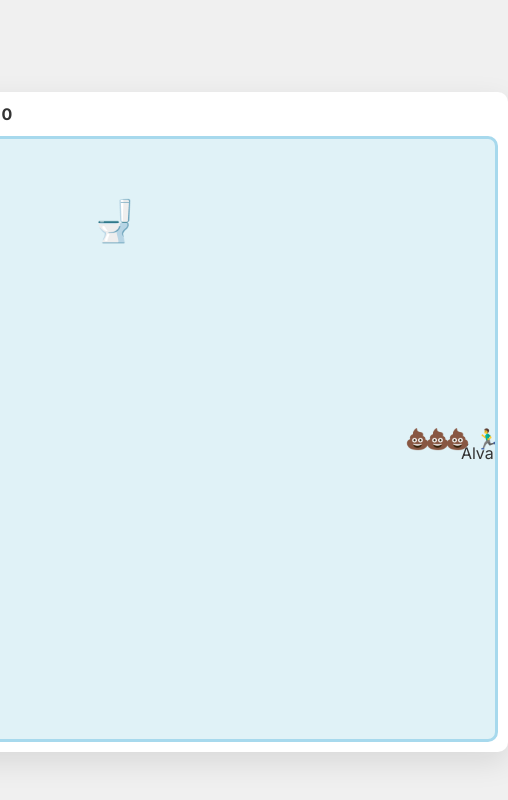
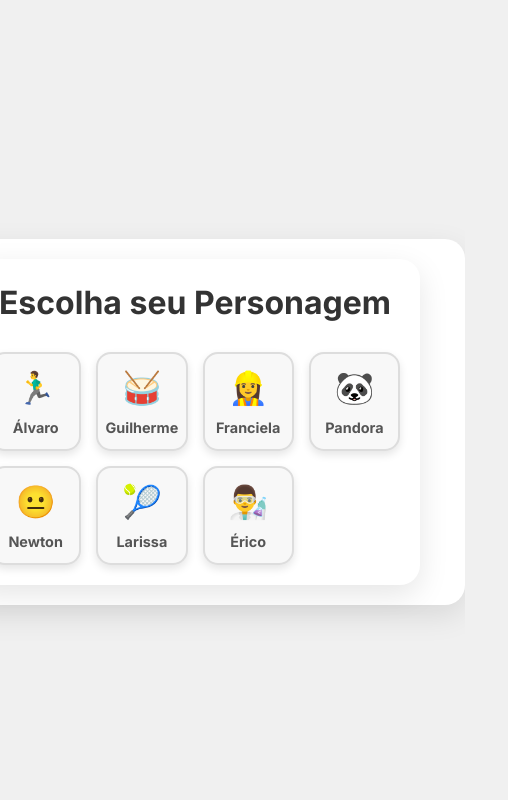
Before and after one commit to Agito-CS/games3, a plain HTML site: page index.html in a window 390 px wide. Shown: the whole page, 508 px wide, since content can reach past the window. Drawn offline with nearby package versions, Linux system fonts and the light colour scheme.

Commit message:
index.html

```diff
--- a/index.html
+++ b/index.html
@@ -19,7 +19,7 @@
             overflow: hidden; /* Prevent scrolling if canvas is slightly larger */
         }
 
-        .game-container {
+        .game-wrapper {
             display: flex;
             flex-direction: column;
             align-items: center;
@@ -28,6 +28,13 @@
             box-shadow: 0 10px 30px rgba(0, 0, 0, 0.1);
             padding: 20px;
             position: relative; /* For countdown positioning */
+        }
+
+        .game-container {
+            display: flex;
+            flex-direction: column;
+            align-items: center;
+            width: 100%; /* Ensure it takes full width of wrapper */
         }
 
         canvas {
@@ -99,36 +106,99 @@
             box-shadow: 0 6px 20px rgba(0, 0, 0, 0.3);
         }
 
-        /* Responsive adjustments */
+        /* Character Selection Screen */
+        .character-selection-screen {
+            display: flex;
+            flex-direction: column;
+            align-items: center;
+            justify-content: center;
+            background-color: #ffffff;
+            border-radius: 20px;
+            box-shadow: 0 10px 30px rgba(0, 0, 0, 0.1);
+            padding: 30px;
+            max-width: 600px;
+            width: 90%;
+            text-align: center;
+        }
+
+        .character-selection-screen h2 {
+            font-size: 2.5rem;
+            color: #333;
+            margin-bottom: 25px;
+            font-weight: bold;
+        }
+
+        .character-buttons {
+            display: grid;
+            grid-template-columns: repeat(auto-fit, minmax(100px, 1fr));
+            gap: 20px;
+            width: 100%;
+            max-width: 500px;
+        }
+
+        .character-button {
+            background-color: #f8f8f8;
+            border: 2px solid #ddd;
+            border-radius: 15px;
+            padding: 15px 10px;
+            cursor: pointer;
+            display: flex;
+            flex-direction: column;
+            align-items: center;
+            justify-content: center;
+            font-size: 2.5rem; /* Emoji size */
+            transition: all 0.2s ease;
+            box-shadow: 0 4px 8px rgba(0, 0, 0, 0.1);
+        }
+
+        .character-button:hover {
+            background-color: #e6e6e6;
+            border-color: #b3b3b3;
+            transform: translateY(-3px);
+            box-shadow: 0 6px 12px rgba(0, 0, 0, 0.15);
+        }
+
+        .character-button span {
+            font-size: 1rem; /* Name size */
+            font-weight: 600;
+            color: #555;
+            margin-top: 5px;
+        }
+
+        /* Responsive adjustments for character selection */
         @media (max-width: 768px) {
-            .game-container {
-                padding: 10px;
-                border-radius: 10px;
+            .character-selection-screen {
+                padding: 20px;
             }
-            canvas {
-                border-width: 3px;
-                border-radius: 10px;
+            .character-selection-screen h2 {
+                font-size: 2rem;
             }
-            .game-info {
-                font-size: 1rem;
-                margin-bottom: 10px;
+            .character-buttons {
+                grid-template-columns: repeat(auto-fit, minmax(80px, 1fr));
+                gap: 15px;
             }
-            .countdown-display {
-                font-size: 5rem;
+            .character-button {
+                font-size: 2rem;
+                padding: 10px 5px;
             }
-            .game-message {
-                font-size: 2.5rem;
-                padding: 15px 30px;
-            }
-            .restart-button {
-                padding: 10px 20px;
-                font-size: 1rem;
+            .character-button span {
+                font-size: 0.9rem;
             }
         }
     </style>
 </head>
 <body>
-    <div class="game-container">
+    <div class="game-wrapper">
+        <!-- Character Selection Screen -->
+        <div id="characterSelectionScreen" class="character-selection-screen">
+            <h2>Escolha seu Personagem</h2>
+            <div id="characterButtons" class="character-buttons">
+                <!-- Character buttons will be inserted here by JavaScript -->
+            </div>
+        </div>
+
+        <!-- Main Game Container (initially hidden) -->
+        <div id="gameContainer" class="game-container" style="display: none;">
             <div class="game-info">
                 <span>Vasos pegos: <span id="score">0</span></span>
             </div>
@@ -136,6 +206,7 @@
             <div id="countdown" class="countdown-display">3</div>
             <div id="gameMessage" class="game-message"></div>
             <button id="restartButton" class="restart-button">Jogar Novamente</button>
+        </div>
     </div>
 
     <script>
@@ -149,6 +220,12 @@
         const gameMessage = document.getElementById('gameMessage');
         const restartButton = document.getElementById('restartButton');
 
+        // New elements for character selection
+        const gameContainer = document.getElementById('gameContainer');
+        const gameInfo = document.querySelector('.game-info'); // Select it here
+        const characterSelectionScreen = document.getElementById('characterSelectionScreen');
+        const characterButtonsContainer = document.getElementById('characterButtons');
+
         // Game settings
         const boardSize = 600; // Large board
         canvas.width = boardSize;
@@ -159,9 +236,25 @@
         const toiletSize = cellSize * 2; // Toilet size
         const poopSize = cellSize; // Poop emoji size, also equal to cell size
 
+        // Global character data with updated emojis and added Érico
+        const characterData = [
+            { name: 'Álvaro', emoji: '🏃‍♂️' },
+            { name: 'Guilherme', emoji: '🥁' }, // Bateria
+            { name: 'Franciela', emoji: '👷‍♀️' }, // Engenheira
+            { name: 'Pandora', emoji: '🐼' },
+            { name: 'Newton', emoji: '😐' }, // Cara de tédio
+            { name: 'Larissa', emoji: '🎾' }, // Raquete de paddle/tênis
+            { name: 'Érico', emoji: '👨‍🔬' } // Cientista
+        ];
+
+        const poopEmoji = '💩'; // Poop emoji remains constant
+        const toiletEmoji = '🚽'; // Toilet emoji remains constant
+
+        let selectedCharacter = null; // Will store the chosen character object { name, emoji }
+
         let alvaro = {
-            x: boardSize / 2 - characterSize / 2,
-            y: boardSize / 2 - characterSize / 2,
+            x: 0, // Initialized in startGame
+            y: 0, // Initialized in startGame
             dx: 0,
             dy: 0,
             baseMoveDelay: 250, // Initial delay in ms between Álvaro's steps (slower start)
@@ -172,8 +265,8 @@
         };
 
         let toilet = {
-            x: Math.random() * (boardSize - toiletSize),
-            y: Math.random() * (boardSize - toiletSize),
+            x: 0, // Initialized in startGame
+            y: 0, // Initialized in startGame
             dx: 0, // Direction x
             dy: 0, // Direction y
             speed: cellSize / 4 // Initial toilet speed, moves slower than Álvaro
@@ -188,10 +281,6 @@
         let alvaroMoveIntervalId; // Interval ID for Álvaro's continuous movement
         let gameLoopId; // requestAnimationFrame ID for drawing loop
 
-        const poopEmoji = '💩';
-        const alvaroEmoji = '🏃‍♂️'; // Running man emoji for Álvaro
-        const toiletEmoji = '🚽';
-        const alvaroName = 'Álvaro'; // Name to display below Álvaro
 
         // Function to set toilet's new random direction
         function setRandomToiletDirection() {
@@ -234,8 +323,60 @@
         }
 
 
-        // Initialize game
+        // Initialize game (sets up character selection)
         function initializeGame() {
+            gameOver = false;
+            score = 0;
+            scoreDisplay.textContent = score;
+            countdown = 3;
+            countdownDisplay.textContent = countdown;
+            poops = [];
+
+            gameMessage.style.display = 'none';
+            restartButton.style.display = 'none';
+            countdownDisplay.style.display = 'none'; // Hide countdown initially
+
+            // Hide main game container, show character selection
+            gameContainer.style.display = 'none';
+            characterSelectionScreen.style.display = 'flex'; // Show the selection screen
+
+            // Clear existing intervals to prevent multiple running instances
+            clearInterval(toiletMoveInterval);
+            clearInterval(countdownInterval);
+            clearInterval(alvaroMoveIntervalId);
+            cancelAnimationFrame(gameLoopId);
+
+            displayCharacterSelection(); // Populate and display character buttons
+        }
+
+        // Function to populate and display character selection
+        function displayCharacterSelection() {
+            characterButtonsContainer.innerHTML = ''; // Clear previous buttons
+            characterData.forEach(char => {
+                const button = document.createElement('button');
+                button.className = 'character-button';
+                button.innerHTML = `${char.emoji}<br/><span>${char.name}</span>`;
+                button.addEventListener('click', () => selectCharacter(char));
+                characterButtonsContainer.appendChild(button);
+            });
+        }
+
+        // Function to handle character selection and start the game
+        function selectCharacter(char) {
+            selectedCharacter = char; // Set the chosen character
+            startGame(); // Start the actual game
+        }
+
+        // Function to start the actual game after character selection
+        function startGame() {
+            // Hide character selection, show main game container
+            characterSelectionScreen.style.display = 'none';
+            gameContainer.style.display = 'flex'; // Show the game container
+            canvas.style.display = 'block'; // Make sure canvas is visible
+            gameInfo.style.display = 'flex'; // Make sure game info is visible
+            countdownDisplay.style.display = 'block'; // Show countdown now
+
+            // Set Álvaro's initial state
             alvaro.x = boardSize / 2 - characterSize / 2;
             alvaro.y = boardSize / 2 - characterSize / 2;
             alvaro.moveDelay = alvaro.baseMoveDelay; // Reset Álvaro's speed
@@ -244,26 +385,10 @@
             alvaro.lastX = alvaro.x; // Set initial last position
             alvaro.lastY = alvaro.y;
 
+            // Set toilet's initial state
             toilet.x = Math.random() * (boardSize - toiletSize);
             toilet.y = Math.random() * (boardSize - toiletSize);
             toilet.speed = cellSize / 4; // Reset toilet speed
-
-            score = 0;
-            scoreDisplay.textContent = score;
-            countdown = 3;
-            countdownDisplay.textContent = countdown;
-            gameOver = false;
-            poops = []; // Poops are now persistent, but cleared on new game
-
-            gameMessage.style.display = 'none';
-            restartButton.style.display = 'none';
-            countdownDisplay.style.display = 'block';
-
-            // Clear existing intervals to prevent multiple running instances
-            clearInterval(toiletMoveInterval);
-            clearInterval(countdownInterval);
-            clearInterval(alvaroMoveIntervalId); // Clear Álvaro's movement interval
-            cancelAnimationFrame(gameLoopId); // Stop the animation loop
 
             // Start new intervals
             toiletMoveInterval = setInterval(moveToiletRandomly, 500); // Toilet changes direction every 0.5 seconds
@@ -277,16 +402,20 @@
         function draw() {
             ctx.clearRect(0, 0, boardSize, boardSize); // Clear the canvas
 
-            // Draw Álvaro
+            if (selectedCharacter) {
+                // Draw Character Emoji
                 ctx.font = `${characterSize}px Arial`;
-            ctx.fillText(alvaroEmoji, alvaro.x, alvaro.y + characterSize * 0.85); // Adjust for emoji baseline
+                ctx.fillText(selectedCharacter.emoji, alvaro.x, alvaro.y + characterSize * 0.85); // Adjust for emoji baseline
 
-            // Draw Álvaro's Name
+                // Draw Character's Name
                 ctx.font = `${cellSize * 0.8}px Inter`; // Smaller font for name
                 ctx.textAlign = 'center'; // Center the text
                 ctx.fillStyle = '#333'; // Dark color for text
-            ctx.fillText(alvaroName, alvaro.x + characterSize / 2, alvaro.y + characterSize + 10); // Position below Álvaro
-            ctx.textAlign = 'start'; // Reset text alignment
+                // Position name below character, adjusted by half of character width for centering
+                ctx.fillText(selectedCharacter.name, alvaro.x + characterSize / 2, alvaro.y + characterSize + 10);
+                ctx.textAlign = 'start'; // Reset text alignment for other drawings
+            }
+
 
             // Draw Toilet
             ctx.font = `${toiletSize}px Arial`;
@@ -348,7 +477,7 @@
                 countdown = 3; // Reset countdown
                 countdownDisplay.textContent = countdown;
                 countdownDisplay.style.display = 'block'; // Show countdown again
-                // poops = []; // REMOVED: Poops no longer disappear when toilet is caught
+                // poops = []; // Poops no longer disappear when toilet is caught
 
                 // Increase toilet speed (e.g., 10% faster per catch)
                 toilet.speed *= 1.1;
@@ -431,13 +560,13 @@
             }
         });
 
-        // Restart button event listener
+        // Restart button event listener: goes back to character selection
         restartButton.addEventListener('click', initializeGame);
 
-        // Initial setup on window load
+        // Initial setup on window load: starts the character selection process
         window.onload = function() {
             initializeGame();
-            setRandomToiletDirection(); // Set initial direction for the toilet
+            setRandomToiletDirection(); // Set initial direction for the toilet (toilet data is always present)
         };
     </script>
 </body>
```
Lines whose indentation alone changed are shown as unchanged.
